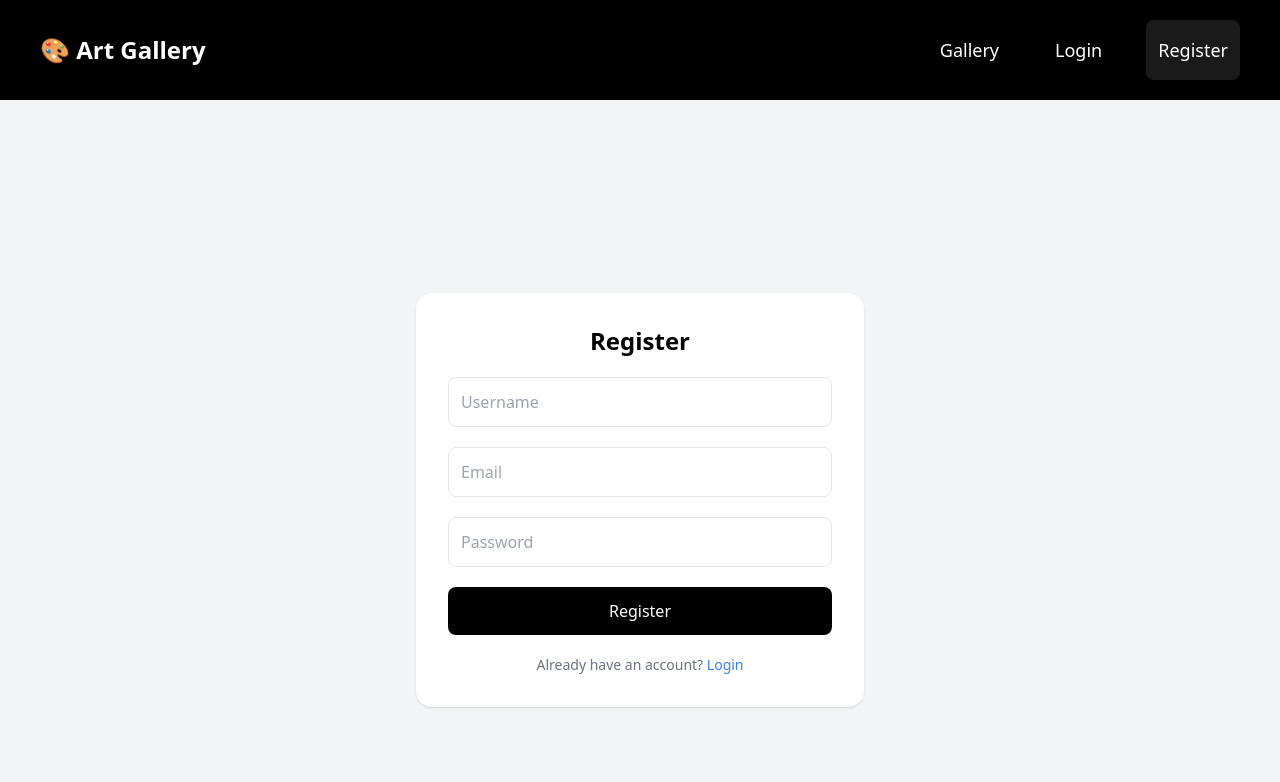
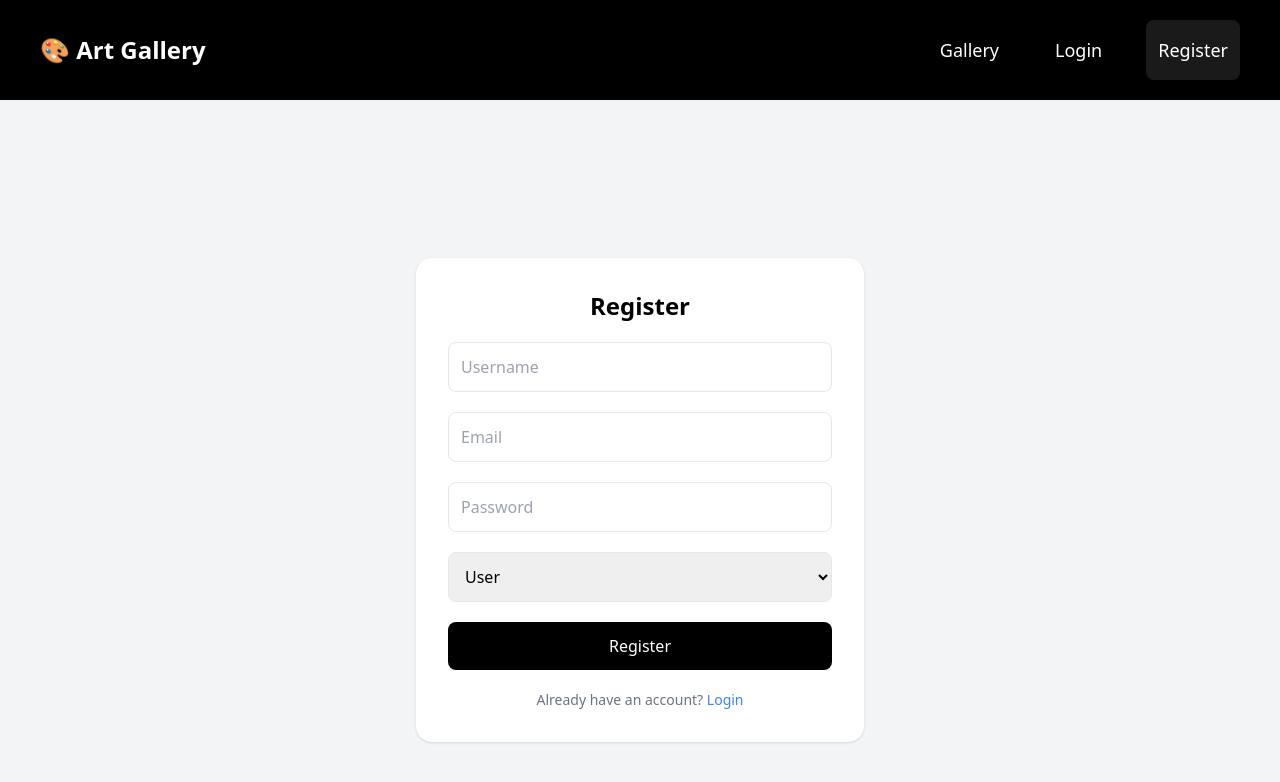
Before and after one commit to voanhkiet/artist-gallery, a React (Vite) app: page /register in a window 1280 px wide. Shown: the top 782 px of the page. Built offline with nearby package versions, Linux system fonts and the light colour scheme.

Commit message:
update register

```diff
--- a/src/pages/Register.jsx
+++ b/src/pages/Register.jsx
@@ -6,6 +6,7 @@ export default function Register() {
     username: "",
     email: "",
     password: "",
+    role: "user",
   });
 
   const handleSubmit = async (e) => {
@@ -58,6 +59,16 @@ export default function Register() {
         }
         className="w-full p-3 border rounded-lg focus:outline-none focus:ring-2 focus:ring-black"
       />
+      <select
+        value={form.role}
+        onChange={(e) =>
+          setForm({ ...form, role: e.target.value })
+        }
+        className="w-full p-3 border rounded-lg"
+      >
+        <option value="user">User</option>
+        <option value="artist">Artist</option>
+      </select>
 
       <button
         type="submit"
```
